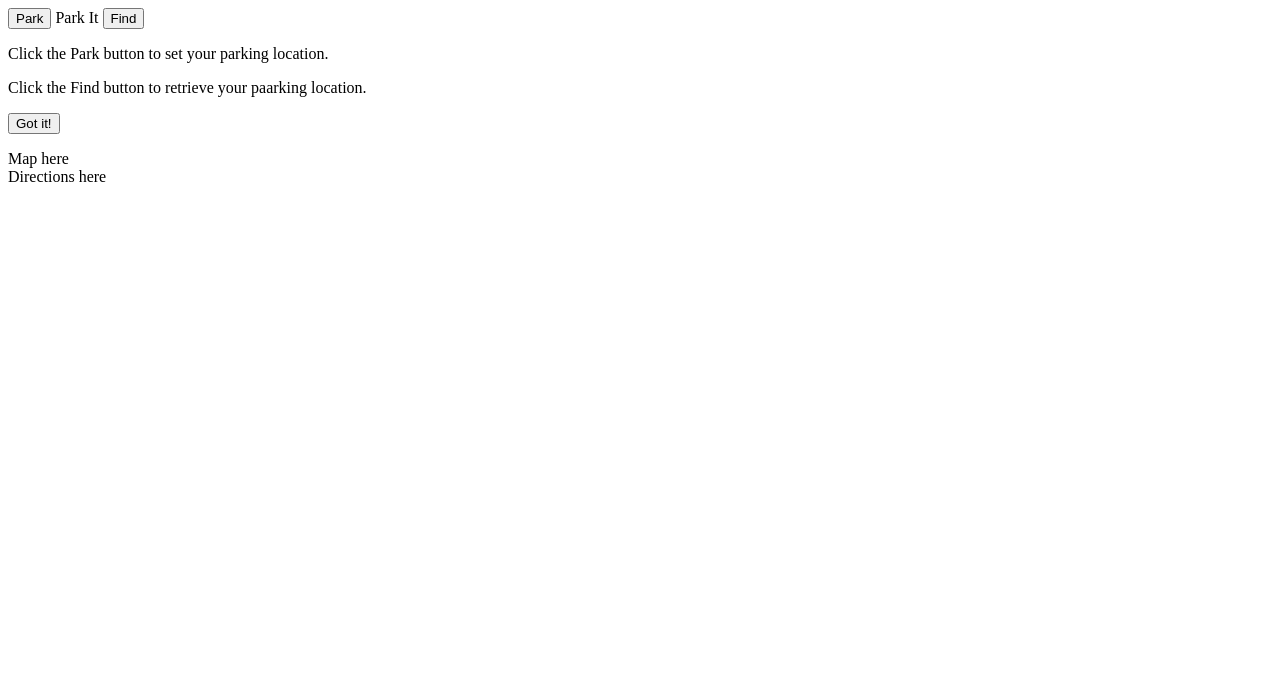
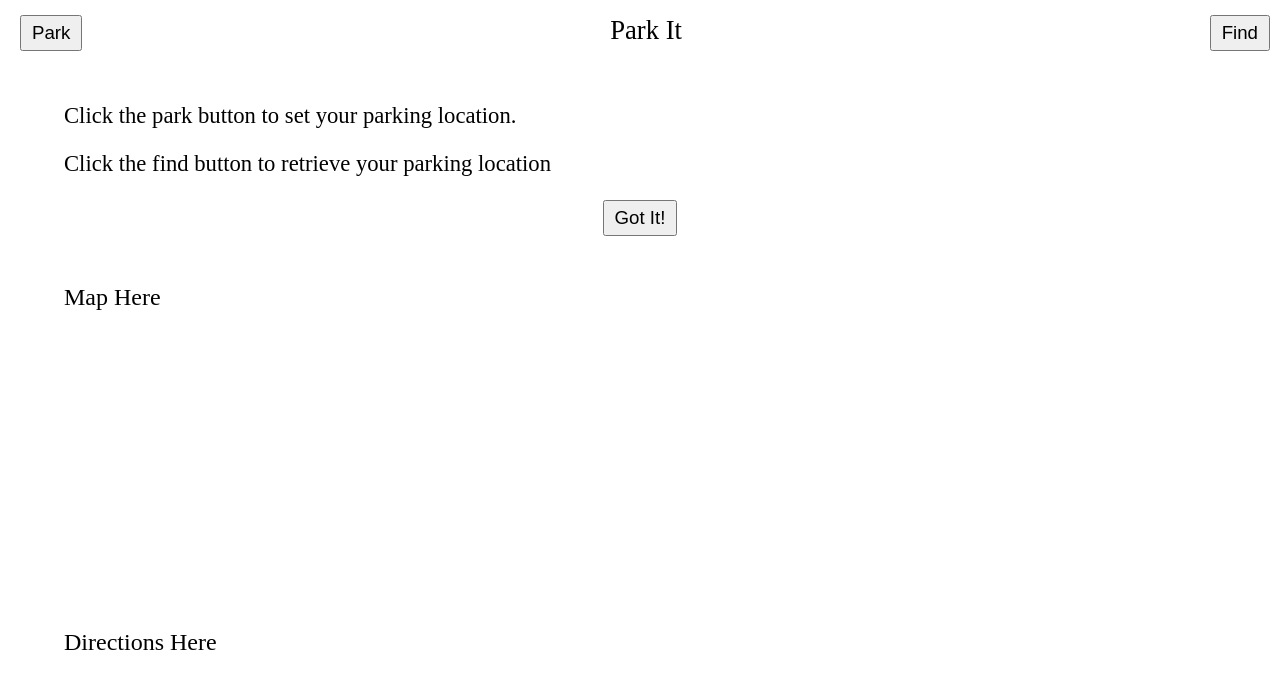
Before and after one commit to ajredniwja/park-it, a plain HTML site: page index.html in a window 1280 px wide. Drawn offline with nearby package versions, Linux system fonts and the light colour scheme; some packages are replaced by stand-ins of ours.

Commit message:
Done first 2 steps

```diff
--- a/index.html
+++ b/index.html
@@ -2,8 +2,11 @@
 <html lang="en">
 <head>
     <meta charset="UTF-8">
-    <meta name="viewport" content="width="device-width, initial-scale=1.0">
-    <title>Park it</title>
+    <meta name="viewport" content="width=device-width, initial-scale=1.0">
+    <link type="text/css" rel="stylesheet" href="styles/park-it.css">
+    <link type="text/css" rel="stylesheet" href="styles/park-it-android.css">
+
+    <title>Park-It</title>
 </head>
 <body>
 <div id="navbar">
@@ -11,15 +14,21 @@
     Park It
     <button id="retrieve">Find</button>
 </div>
+<div id="container">
 
-<div id="container">
     <div id="instructions">
-        <p>Click the Park button to set your parking location.</p>
-        <p>Click the Find button to retrieve your paarking location.</p>
-        <p class="center"><button id="gotIt">Got it!</button></p>
+        <p>Click the park button to set your parking location.</p>
+        <p>Click the find button to retrieve your parking location</p>
+        <p class="center"><button id ="gotIt">Got It!</button></p>
     </div>
-    <div id="map"> Map here</div>
-    <div id="directions">Directions here</div>
+
+    <div id="map">Map Here</div>
+    <div id="directions"> Directions Here</div>
 </div>
+
+<script src="https://code.jquery.com/jquery-3.2.1.slim.min.js" integrity="sha384-KJ3o2DKtIkvYIK3UENzmM7KCkRr/rE9/Qpg6aAZGJwFDMVNA/GpGFF93hXpG5KkN" crossorigin="anonymous"></script>
+<script src="js/park-it.js"></script>
+<script async defer src="https://maps.googleapis.com/maps/api/js?key=AIzaSyDdc9mmDFlMi-6uN7E-7AztDKcxNPNH9e0&callback=initMap">
+</script>
 </body>
 </html>
--- /dev/null
+++ b/js/park-it.js
@@ -0,0 +1,4 @@
+$("#gotIt").click(function()
+{
+    alert("working");
+});
```
Lines whose indentation alone changed are shown as unchanged.
